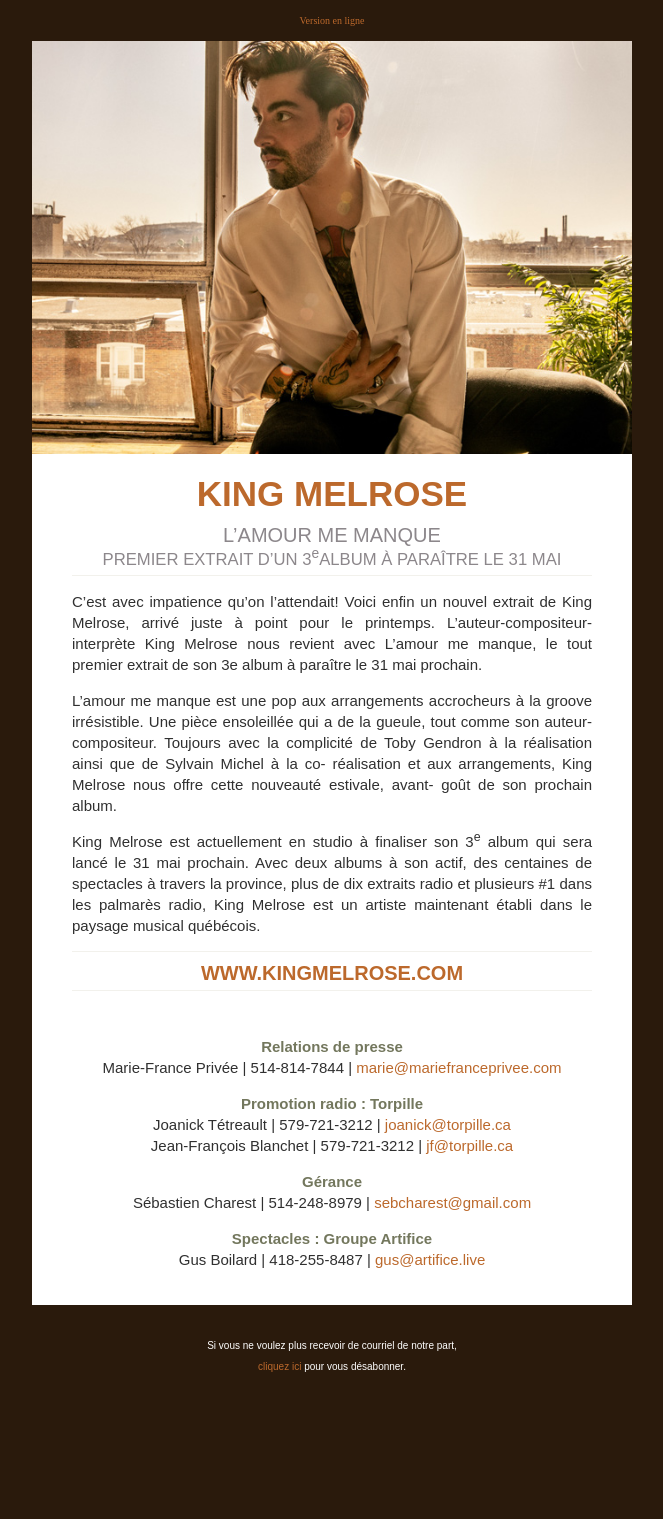
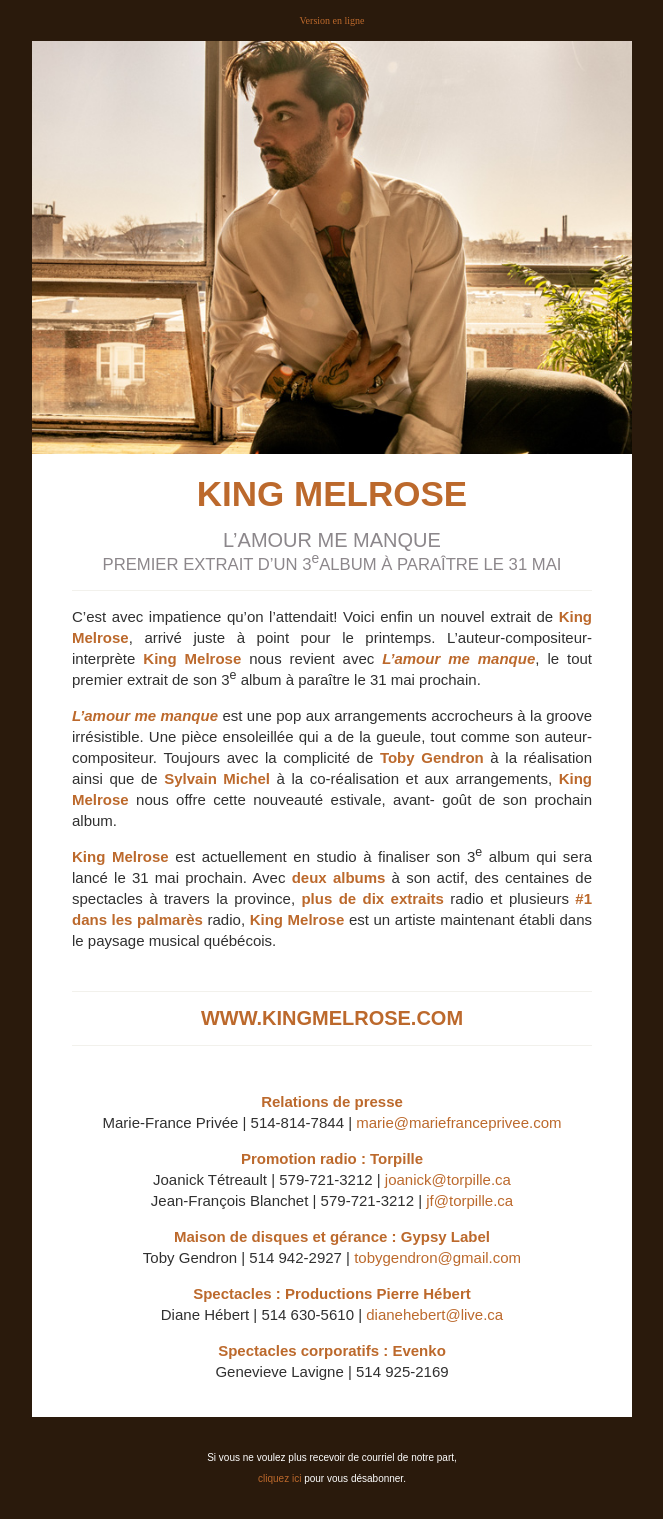
Before and after one commit to graphismatique/mfp, a Jekyll site: the page KingMelrose/AmourMeManque/index.html, which Jekyll copies as it is, in a window 1280 px wide. Shown: the whole page, without its empty margins (308-971 px from the left). Built offline with Jekyll 4.4.1, drawn with Linux system fonts in a browser that asks for light colours; before the commit the page ends 1407 px from its top, so only the background shows below that.

Commit message:
Update index.html

```diff
--- a/KingMelrose/AmourMeManque/index.html
+++ b/KingMelrose/AmourMeManque/index.html
@@ -133,7 +133,7 @@
             font-size: 15px;
         }
         b {
-            color: #73775d;
+            color: #bc692c;
         }
         .center  {
             text-align: center;
@@ -144,14 +144,14 @@
         h1 {
             text-align: center;
             color: #bc692c;
-            margin: 20px 0px 10px 0px;
+            margin: 20px 0px 0px 0px;
             line-height: normal;
             font-size:35px;
             }
 
         h2 {
             color: #8c878b;
-            margin: 0px 0px 0px 0px;
+            margin: 15px 0px 15px 0px;
             text-align: center;
             line-height:normal;
             font-size: 20px;
@@ -244,10 +244,10 @@
                                     <h1>KING MELROSE</h1>
                                     <h2>L’AMOUR ME MANQUE<br> <small>PREMIER EXTRAIT D’UN 3<sup>e</sup>ALBUM À PARAÎTRE LE 31 MAI</small> </h2>
                                     <hr>
-                                    <p>C’est avec impatience qu’on l’attendait! Voici enfin un nouvel extrait de King Melrose, arrivé juste à point pour le printemps. L’auteur-compositeur-interprète King Melrose nous revient avec L’amour me manque, le tout premier extrait de son 3e album à paraître le 31 mai prochain.</p>
-                                    <p>L’amour me manque est une pop aux arrangements accrocheurs à la groove irrésistible. Une pièce ensoleillée qui a de la gueule, tout comme son auteur-compositeur. Toujours avec la complicité de Toby Gendron à la réalisation ainsi que de Sylvain Michel à la co- réalisation et aux arrangements, King Melrose nous offre cette nouveauté estivale, avant- goût de son prochain album.</p>
-                                    <p>King Melrose est actuellement en studio à finaliser son 3<sup>e</sup> album qui sera lancé le 31 mai prochain. Avec deux albums à son actif, des centaines de spectacles à travers la province, plus de dix extraits radio et plusieurs #1 dans les palmarès radio, King Melrose est un artiste maintenant établi dans le paysage musical québécois.</p>
-
+                                    <p>C’est avec impatience qu’on l’attendait! Voici enfin un nouvel extrait de <b>King Melrose</b>, arrivé juste à point pour le printemps. L’auteur-compositeur-interprète <b>King Melrose</b> nous revient avec <b><i>L’amour me manque</i></b>, le tout premier extrait de son 3<sup>e</sup> album à paraître le 31 mai prochain.</p>
+                                    <p><b><i>L’amour me manque</i></b> est une pop aux arrangements accrocheurs à la groove irrésistible. Une pièce ensoleillée qui a de la gueule, tout comme son auteur-compositeur. Toujours avec la complicité de <b>Toby Gendron</b> à la réalisation ainsi que de <b>Sylvain Michel</b> à la co-réalisation et aux arrangements, <b>King Melrose</b> nous offre cette nouveauté estivale, avant- goût de son prochain album.</p>
+                                    <p><b>King Melrose</b> est actuellement en studio à finaliser son 3<sup>e</sup> album qui sera lancé le 31 mai prochain. Avec <b>deux albums</b> à son actif, des centaines de spectacles à travers la province, <b>plus de dix extraits</b> radio et plusieurs <b>#1 dans les palmarès</b> radio, <b>King Melrose</b> est un artiste maintenant établi dans le paysage musical québécois.</p>
+                                    <br>
                                     <hr>
                                     <h2><b><a href="https://kingmelrose.com" target="_blank">WWW.KINGMELROSE.COM</a></b></h2>
                                     <hr>
@@ -261,12 +261,16 @@
                                         Jean-François Blanchet | 579-721-3212 | <a href="mailto:jf@torpille.ca">jf@torpille.ca</a>
                                     </p>
                                     <p class="center">
-                                        <b>Gérance</b><br>
-                                        Sébastien Charest | 514-248-8979 | <a href="mailto:sebcharest@gmail.com">sebcharest@gmail.com</a>
+                                        <b>Maison de disques et gérance : Gypsy Label </b><br>
+                                        Toby Gendron | 514 942-2927 | <a href="mailto:tobygendron@gmail.com">tobygendron@gmail.com</a>
                                     </p>
                                     <p class="center">
-                                        <b>Spectacles : Groupe Artifice</b><br>
-                                        Gus Boilard | 418-255-8487 | <a href="mailto:gus@artifice.live">gus@artifice.live</a>
+                                        <b>Spectacles : Productions Pierre Hébert</b><br>
+                                        Diane Hébert | 514 630-5610 | <a href="mailto:dianehebert@live.ca">dianehebert@live.ca</a>
+                                    </p>
+                                    <p class="center">
+                                        <b>Spectacles corporatifs : Evenko</b><br>
+                                        Genevieve Lavigne | 514 925-2169
                                     </p>
                                 </td>
                             </tr>
```
